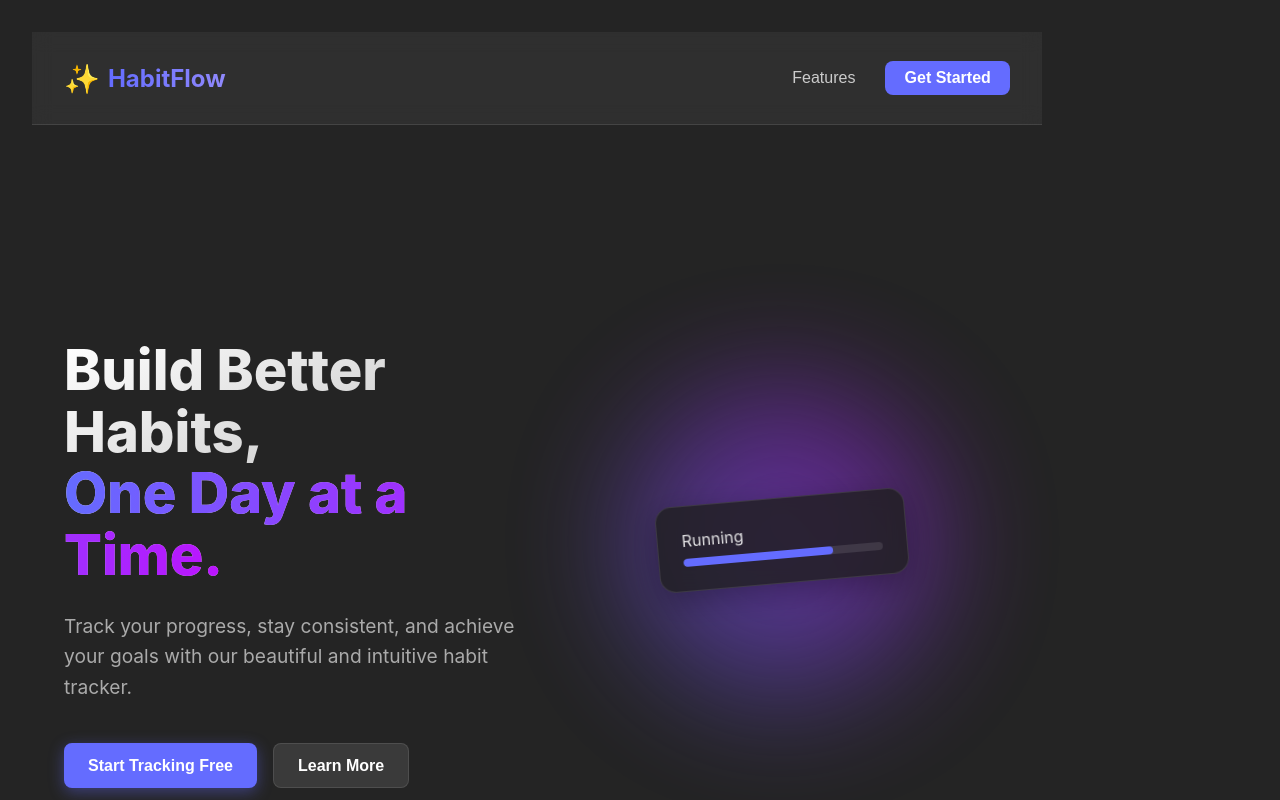
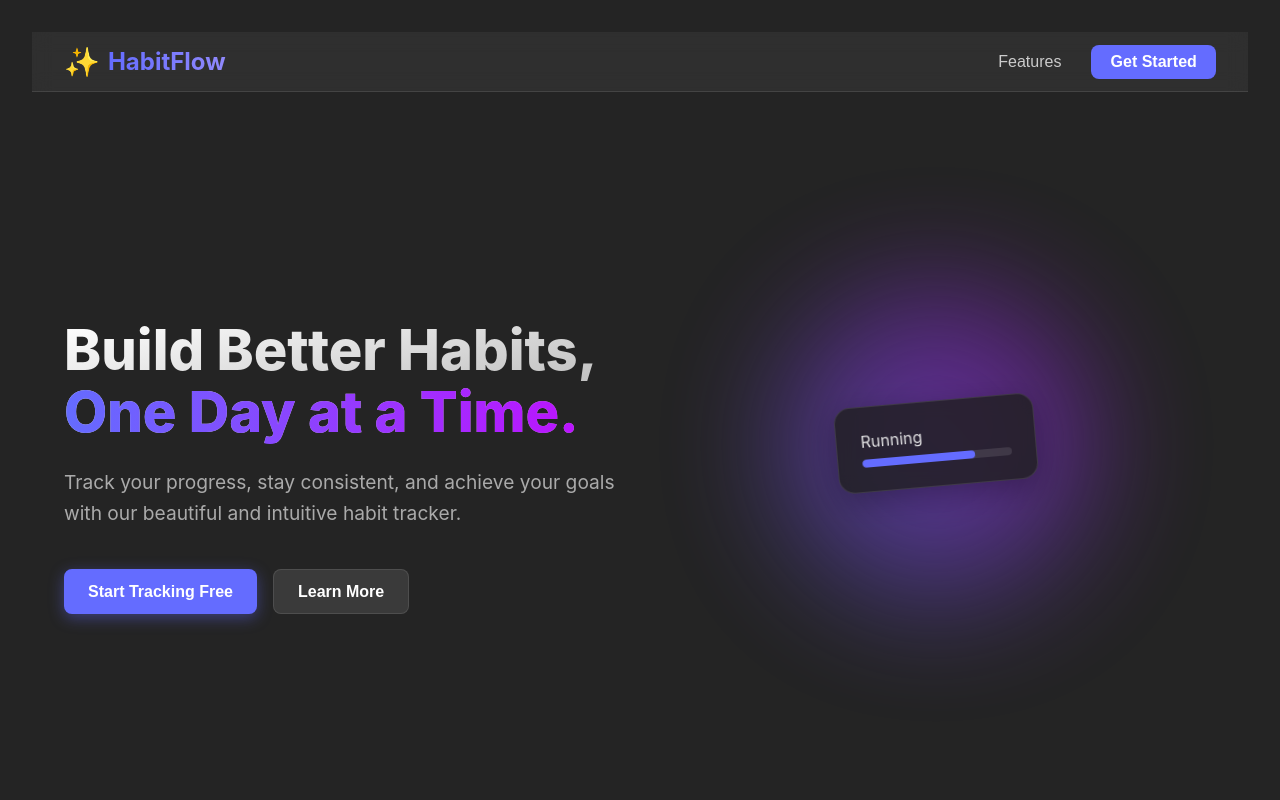
Before and after one commit to amitraj99053/Habit-Tracker-Frontend, a React (Vite) app: page / in a window 1280 px wide. Shown: the top 800 px of the page. Built offline with nearby package versions, Linux system fonts and the light colour scheme; no server answers.

Commit message:
Fix layout issue: remove default body flex centering

```diff
--- a/src/index.css
+++ b/src/index.css
@@ -7,13 +7,23 @@
 
 body {
   margin: 0;
-  display: flex;
-  place-items: center;
   min-width: 320px;
   min-height: 100vh;
   background-color: var(--bg-color);
   color: var(--text-color);
   font-family: Inter, system-ui, Avenir, Helvetica, Arial, sans-serif;
+  overflow-x: hidden;
+  /* Prevent horizontal scroll from full-width elements */
+}
+
+#root {
+  width: 100%;
+}
+
+*,
+*::before,
+*::after {
+  box-sizing: border-box;
 }
 
 .app-container {
```
